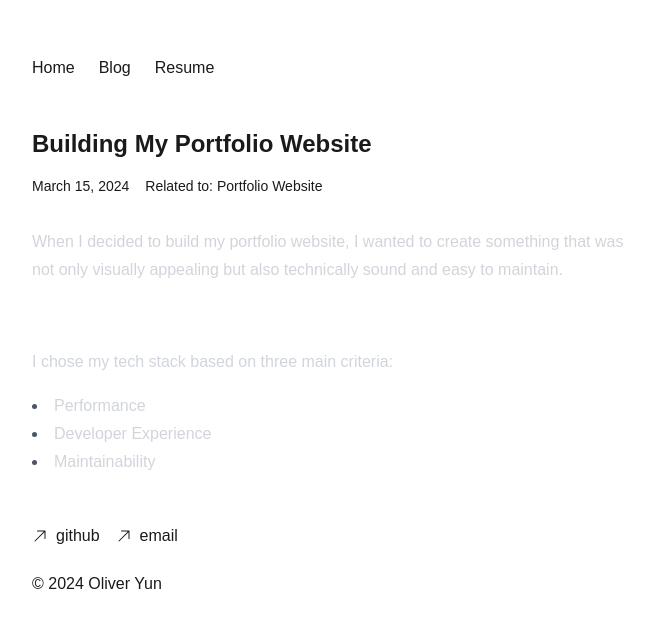
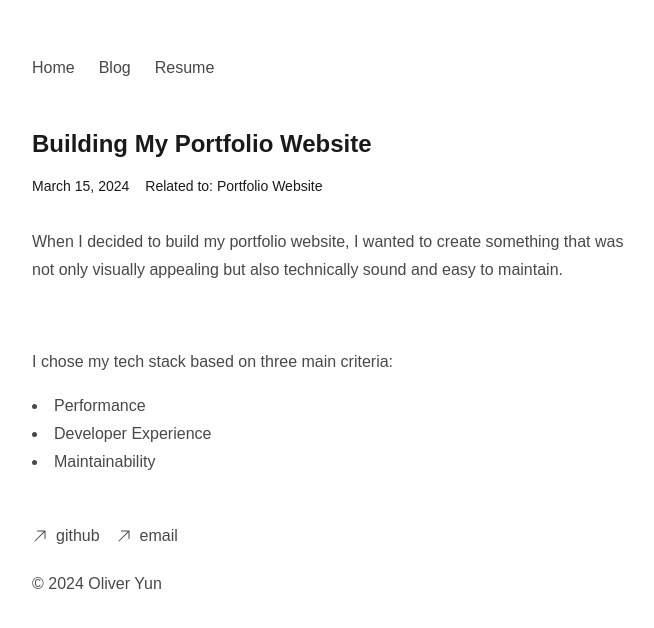
Before and after one commit to oliveryun11/portfolio, a Next.js app: page /blog/building-portfolio in a window 1280 px wide. Shown: the top 628 px of the page, without its empty margins (308-962 px from the left). Built offline with nearby package versions, Linux system fonts and the light colour scheme.

Commit message:
change color of body text for visual hierarchy

```diff
--- a/src/app/blog/[slug]/page.tsx
+++ b/src/app/blog/[slug]/page.tsx
@@ -60,9 +60,10 @@ export default async function BlogPost({ params }: Props) {
                     <div
                         className="prose prose-invert max-w-none space-y-4
                             prose-h2:text-2xl prose-h2:font-bold prose-h2:mb-6 prose-h2:mt-8
-                            prose-p:text-foreground/80 prose-p:my-0
-                            prose-ul:my-2 prose-ul:pl-4 prose-ul:text-foreground/80
-                            prose-li:my-0 prose-li:marker:text-foreground/60"
+                            prose-p:text-foreground-secondary prose-p:my-0
+                            prose-ul:my-2 prose-ul:pl-4 prose-ul:text-foreground-secondary
+                            prose-li:my-0 prose-li:marker:text-foreground-secondary
+                            prose-a:text-foreground-secondary prose-a:hover:text-foreground"
                         dangerouslySetInnerHTML={{ __html: htmlContent }}
                     />
                 </article>
--- a/src/app/blog/page.tsx
+++ b/src/app/blog/page.tsx
@@ -22,14 +22,14 @@ export default function BlogPage() {
                             >
                                 <Link href={`/blog/${post.slug}`}>
                                     <h2 className="text-xl font-bold mb-2">{post.title}</h2>
-                                    <time className="text-sm text-foreground/60 block mb-2">
+                                    <time className="text-foreground-secondary text-sm block mb-2">
                                         {new Date(post.date).toLocaleDateString('en-US', {
                                             year: 'numeric',
                                             month: 'long',
                                             day: 'numeric'
                                         })}
                                     </time>
-                                    <p className="text-foreground/80">{post.excerpt}</p>
+                                    <p className="text-foreground-secondary">{post.excerpt}</p>
                                 </Link>
                             </article>
                         ))}
--- a/src/app/globals.css
+++ b/src/app/globals.css
@@ -5,6 +5,7 @@
 :root {
   --background: #ffffff;
   --foreground: #1a1a1a;
+  --foreground-secondary: #1a1a1acc;
   --primary: #404040;
   --secondary: #e5e5e5;
 }
@@ -13,6 +14,7 @@
   :root {
     --background: #121212;
     --foreground: #ffffff;
+    --foreground-secondary: #ffffffcc;
     --primary: #a3a3a3;
     --secondary: #272727;
   }
--- a/src/components/About.tsx
+++ b/src/components/About.tsx
@@ -2,7 +2,7 @@ export default function About() {
     return (
         <div className="py-6" id="about">
             <h2 className="text-2xl font-bold mb-6">Oliver Yun</h2>
-            <div className="space-y-4">
+            <div className="space-y-4 text-foreground-secondary">
                 <p>
                     Hi, I'm Oliver. I'm a software developer passionate about building
                     intuitive and efficient web applications.
--- a/src/components/Footer.tsx
+++ b/src/components/Footer.tsx
@@ -3,10 +3,10 @@ import { HiArrowUpRight } from "react-icons/hi2";
 export default function Footer() {
     return (
         <footer className="flex justify-left flex-col items-start gap-6 py-6">
-            <ul className="flex flex-row gap-4">
+            <ul className="flex flex-row gap-4 text-foreground-secondary">
                 <li>
                     <a
-                        className="flex items-center transition-all"
+                        className="flex items-center transition-all hover:text-foreground"
                         rel="noopener noreferrer"
                         target="_blank"
                         href="https://github.com/oliveryun11"
@@ -17,7 +17,7 @@ export default function Footer() {
                 </li>
                 <li>
                     <a
-                        className="flex items-center transition-all"
+                        className="flex items-center transition-all hover:text-foreground"
                         rel="noopener noreferrer"
                         target="_blank"
                         href="mailto:oliveryun11@gmail.com"
@@ -27,9 +27,9 @@ export default function Footer() {
                     </a>
                 </li>
             </ul>
-            <div>
+            <div className="text-foreground-secondary">
                 <p>© 2024 Oliver Yun</p>
             </div>
         </footer>
-    )
+    );
 }
--- a/src/components/Nav.tsx
+++ b/src/components/Nav.tsx
@@ -3,15 +3,15 @@ import Link from 'next/link';
 export default function Nav() {
   return (
     <nav className="py-6 mt-8">
-      <ul className="flex gap-6 justify-start">
+      <ul className="flex gap-6 justify-start text-foreground-secondary">
         <li>
-          <a href="/" className="hover:underline">Home</a>
+          <a href="/" className="hover:text-foreground">Home</a>
         </li>
         <li>
-          <Link href="/blog" className="hover:underline">Blog</Link>
+          <Link href="/blog" className="hover:text-foreground">Blog</Link>
         </li>
         <li>
-          <a href="#resume" className="hover:underline">Resume</a>
+          <a href="#resume" className="hover:text-foreground">Resume</a>
         </li>
       </ul>
     </nav>
--- a/src/components/Projects.tsx
+++ b/src/components/Projects.tsx
@@ -14,7 +14,7 @@ export default function Projects() {
                         >
                             <div>
                                 <h2 className="text-xl font-bold mb-2">{project.title}</h2>
-                                <p className="text-foreground/80">{project.description}</p>
+                                <p className="text-foreground-secondary">{project.description}</p>
                             </div>
 
                             <div className="flex flex-wrap gap-2 -ml-1">
@@ -22,7 +22,7 @@ export default function Projects() {
                                 <span
                                     key={tech}
                                     className="text-sm px-3 py-1 rounded-full bg-secondary/30
-                                             text-foreground/80 border border-secondary/50"
+                                             text-foreground-secondary border border-secondary/50"
                                 >
                                     {tech}
                                 </span>
@@ -34,7 +34,7 @@ export default function Projects() {
                                     href={project.githubLink}
                                     target="_blank"
                                     rel="noopener noreferrer"
-                                className="flex items-center text-sm hover:underline"
+                                    className="flex items-center text-sm hover:text-foreground text-foreground-secondary"
                                 >
                                     <HiArrowUpRight className="w-4 h-4"/>
                                     <span className="ml-1">View on GitHub</span>
--- a/tailwind.config.ts
+++ b/tailwind.config.ts
@@ -11,6 +11,7 @@ const config: Config = {
       colors: {
         background: "var(--background)",
         foreground: "var(--foreground)",
+        "foreground-secondary": "var(--foreground-secondary)",
         primary: "var(--primary)",
         secondary: "var(--secondary)",
       },
```
Lines whose indentation alone changed are shown as unchanged.
